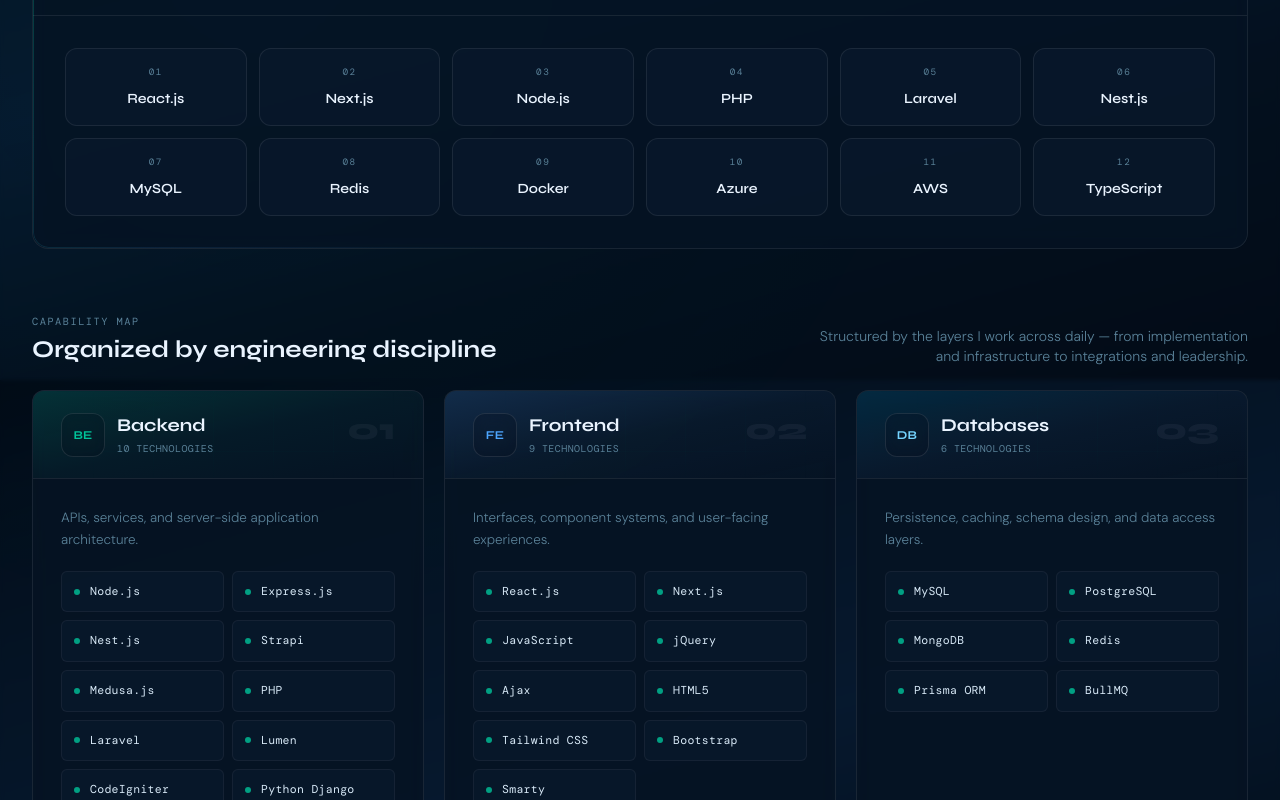
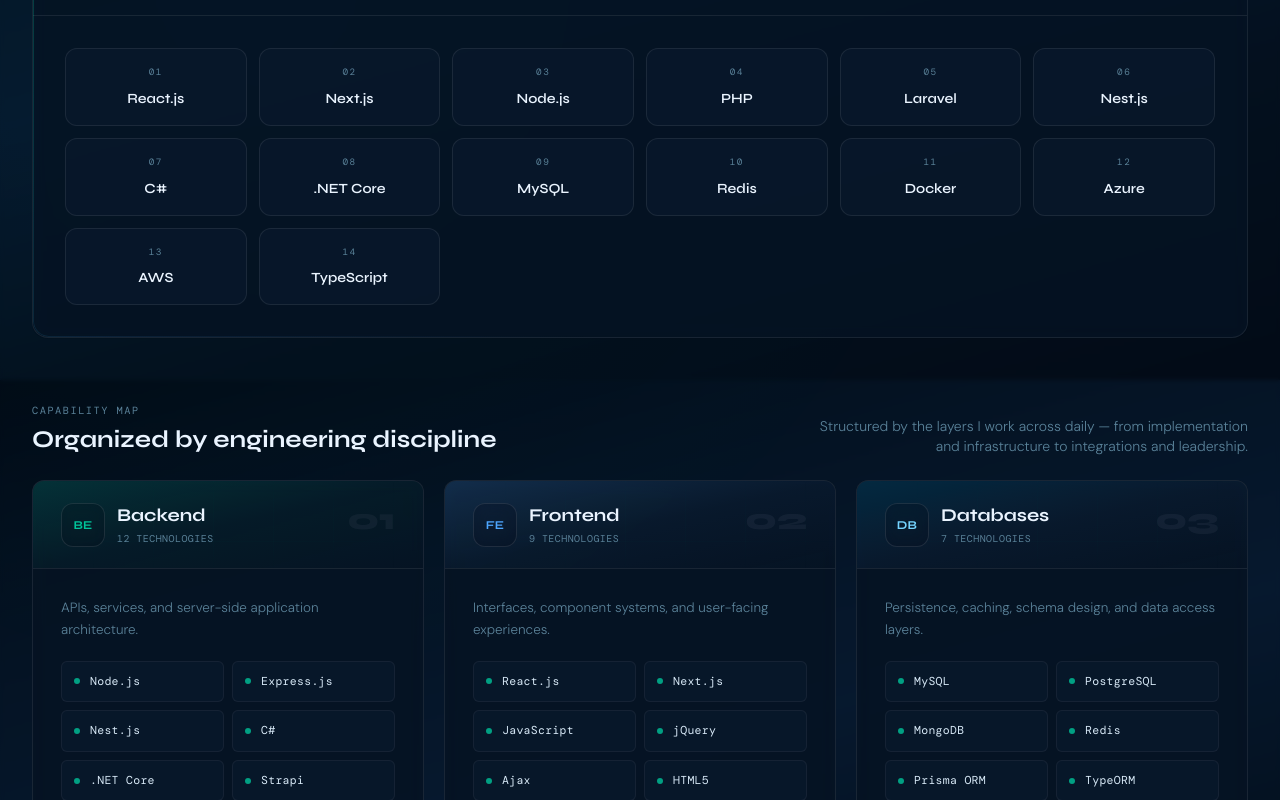
Before and after one commit to sumitchatterjee502/sumitchatterjee502.github.io, a Next.js app in the folder portfolio/: page / in a window 1280 px wide. Shown: the part 3620-4420 px from the top of the page. Built offline with nearby package versions, Linux system fonts and the light colour scheme.

Commit message:
add resolvation 3

```diff
--- a/portfolio/data/portfolio.ts
+++ b/portfolio/data/portfolio.ts
@@ -117,6 +117,8 @@
       "Node.js",
       "Express.js",
       "Nest.js",
+      "C#",
+      ".NET Core",
       "Strapi",
       "Medusa.js",
       "PHP",
@@ -142,7 +144,15 @@
   },
   {
     title: "Databases",
-    skills: ["MySQL", "PostgreSQL", "MongoDB", "Redis", "Prisma ORM", "BullMQ"],
+    skills: [
+      "MySQL",
+      "PostgreSQL",
+      "MongoDB",
+      "Redis",
+      "Prisma ORM",
+      "TypeORM",
+      "BullMQ",
+    ],
   },
   {
     title: "Cloud & DevOps",
--- a/portfolio/lib/skill-utils.ts
+++ b/portfolio/lib/skill-utils.ts
@@ -65,6 +65,8 @@
   "PHP",
   "Laravel",
   "Nest.js",
+  "C#",
+  ".NET Core",
   "MySQL",
   "Redis",
   "Docker",
```
